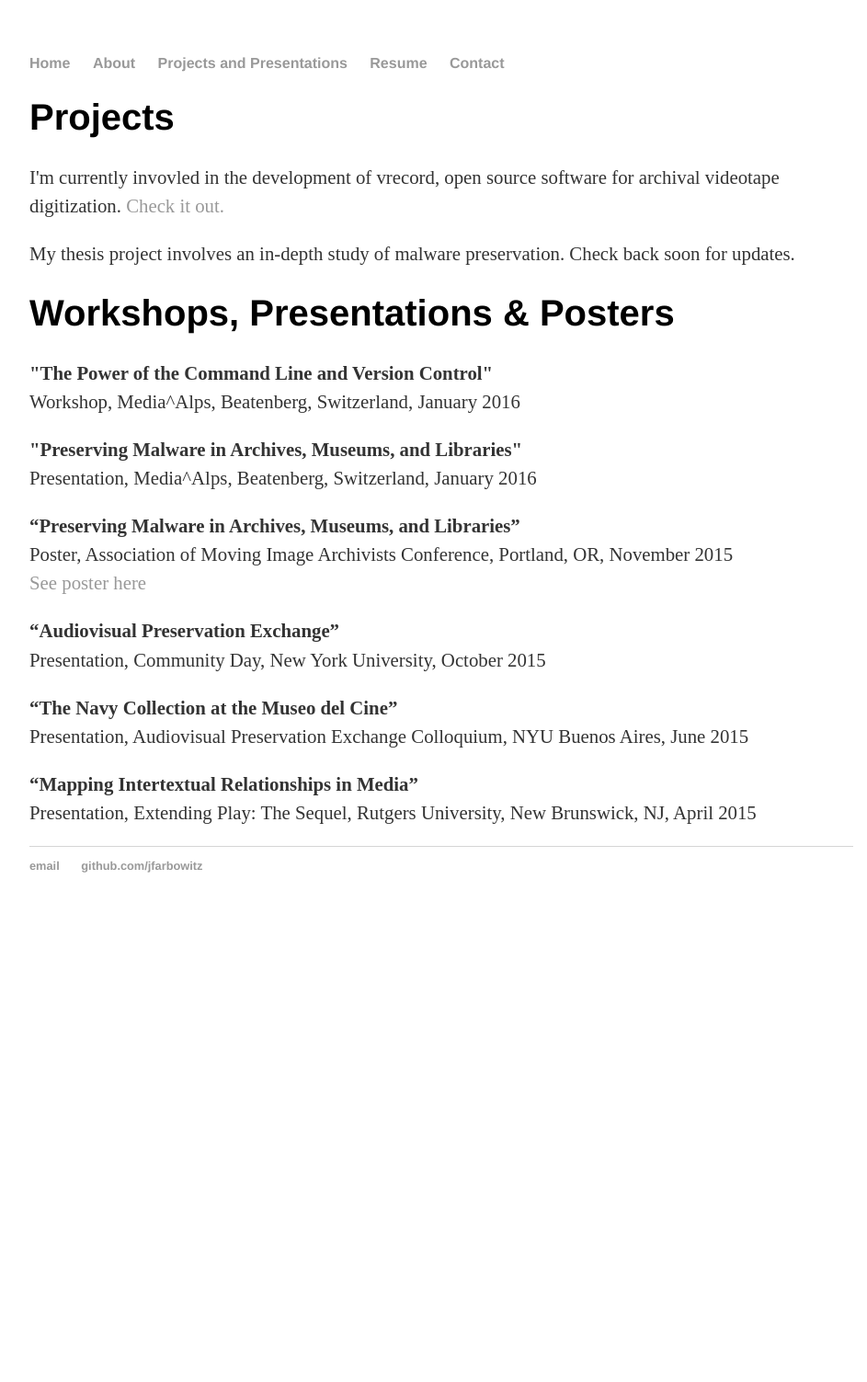
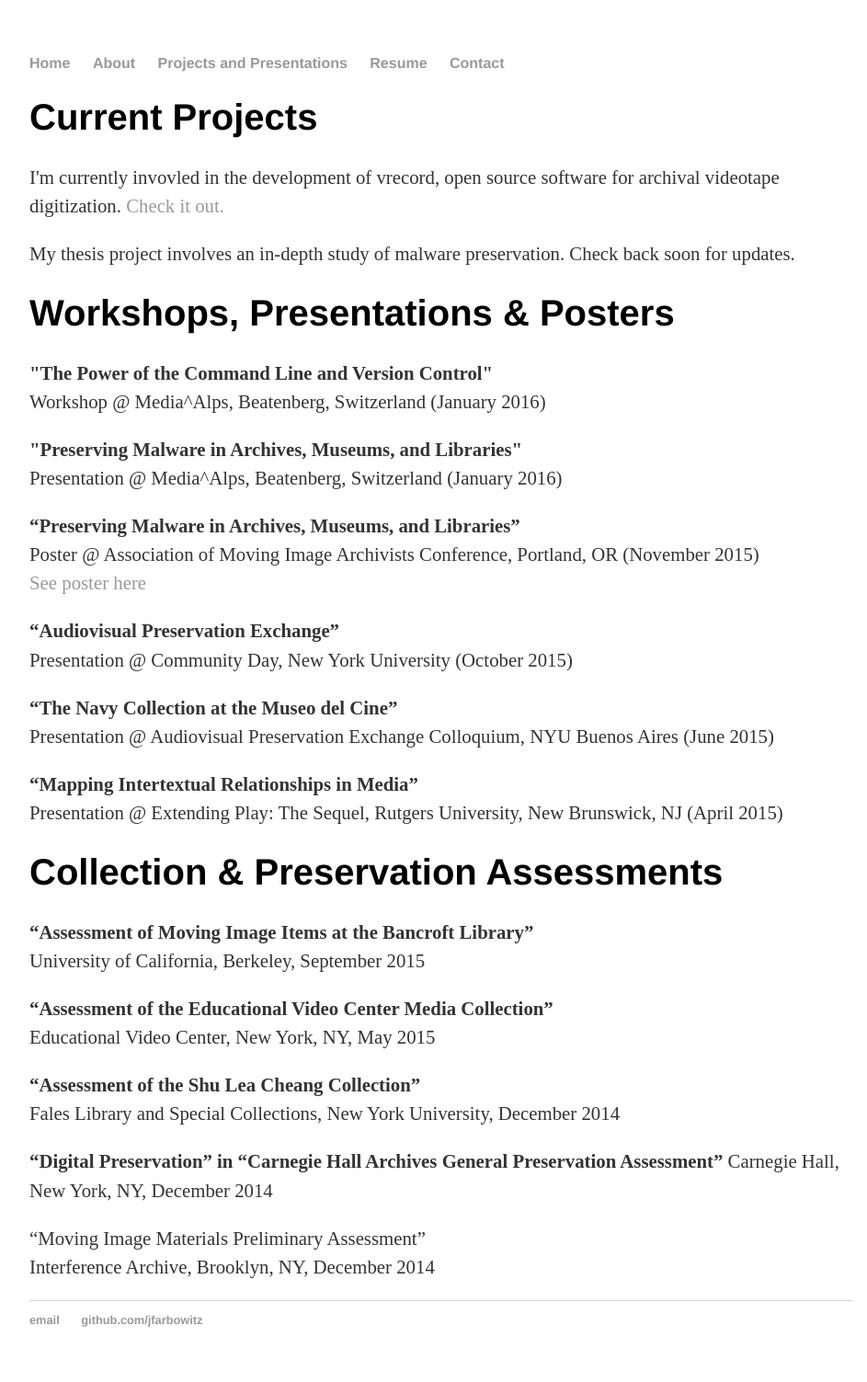
Before and after one commit to jfarbowitz/jfarbowitz.github.io, a Jekyll site: the page built from projects/index.html, in a window 1280 px wide. Shown: the whole page at 92% size, without its empty margins (160-1103 px from the left). Built offline with Jekyll 4.4.1, drawn with Linux system fonts in a browser that asks for light colours; before the commit the page ends 1009 px from its top, so only the background shows below that.

Commit message:
Update index.html

```diff
--- a/projects/index.html
+++ b/projects/index.html
@@ -3,8 +3,8 @@ layout: default
 title: Projects and Presentations
 ---
 
-	<div class="projects">
-			<h1>Projects</h1>
+	<div class="current projects">
+			<h1>Current Projects</h1>
 	<p>I'm currently invovled in the development of vrecord, open source software for archival videotape digitization. <a href="https://github.com/amiaopensource/vrecord" target="new">Check it out.</a></p>
 
 	<p>My thesis project involves an in-depth study of malware preservation. Check back soon for updates.</p>
@@ -12,16 +12,29 @@ title: Projects and Presentations
 	<div class="presentations">
 	  <h1>Workshops, Presentations &amp; Posters</h1>
 	  <p><strong>"The Power of the Command Line and Version Control"</strong><br>
-	  Workshop, Media^Alps, Beatenberg, Switzerland, January 2016</p>
+	  Workshop @ Media^Alps, Beatenberg, Switzerland (January 2016)</p>
 	  <p><strong>"Preserving Malware in Archives, Museums, and Libraries"</strong><br>
-	  Presentation, Media^Alps, Beatenberg, Switzerland, January 2016</p>
+	  Presentation @ Media^Alps, Beatenberg, Switzerland (January 2016)</p>
 	  <p><strong>“Preserving Malware in Archives, Museums, and Libraries”</strong><br>
-	  Poster, Association of Moving Image Archivists Conference, Portland, OR, November 2015<br>
+	  Poster @ Association of Moving Image Archivists Conference, Portland, OR (November 2015)<br>
 	  <a href="images/poster_final.pdf" target=new >See poster here</a></p>
 <p><strong>“Audiovisual Preservation Exchange”</strong><br>
-Presentation, Community Day, New York University, October 2015</p>
+Presentation @ Community Day, New York University (October 2015)</p>
 <p><strong>“The Navy Collection at the Museo del Cine”</strong><br>
-Presentation, Audiovisual Preservation Exchange Colloquium, NYU Buenos Aires, June 2015</p>
+Presentation @ Audiovisual Preservation Exchange Colloquium, NYU Buenos Aires (June 2015)</p>
 <p><strong>“Mapping Intertextual Relationships in Media”</strong><br>
-Presentation, Extending Play: The Sequel, Rutgers University, New Brunswick, NJ, April 2015</p>
+Presentation @ Extending Play: The Sequel, Rutgers University, New Brunswick, NJ (April 2015)</p>
 	</div>
+	<div class="assessments">
+		<h1>Collection &amp; Preservation Assessments</h1>
+		<p><strong>“Assessment of Moving Image Items at the Bancroft Library”</strong><br>
+University of California, Berkeley, September 2015</p>
+<p><strong>“Assessment of the Educational Video Center Media Collection”</strong><br>
+Educational Video Center, New York, NY, May 2015</p>
+<p><strong>“Assessment of the Shu Lea Cheang Collection”</strong><br>
+Fales Library and Special Collections, New York University, December 2014</p>
+<p><strong>“Digital Preservation” in “Carnegie Hall Archives General Preservation Assessment”</strong>
+Carnegie Hall, New York, NY, December 2014</p>
+<p>“Moving Image Materials Preliminary Assessment”<br>
+Interference Archive, Brooklyn, NY, December 2014</p>
+	</div>
```
